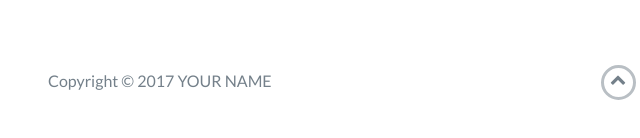
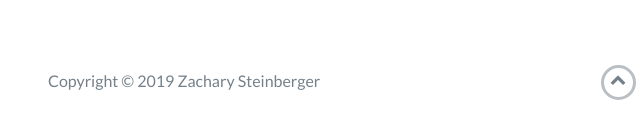
Before and after one commit to ZSteinberger/ZSteinberger.github.io, a website: page index.html in a window 1280 px wide. Shown: the part 2441-2579 px from the top of the page, 22-662 px from the left. Drawn offline with nearby package versions, Linux system fonts and the light colour scheme.

Commit message:
copyright

```diff
--- a/index.html
+++ b/index.html
@@ -189,7 +189,7 @@
             <div class="row">
                 <div class="col-sm-5 copyright">
                     <p>
-                        Copyright &copy; 2017 YOUR NAME
+                        Copyright &copy; 2019 Zachary Steinberger
                     </p>
                 </div>
                 <div class="col-sm-2 top">
```
